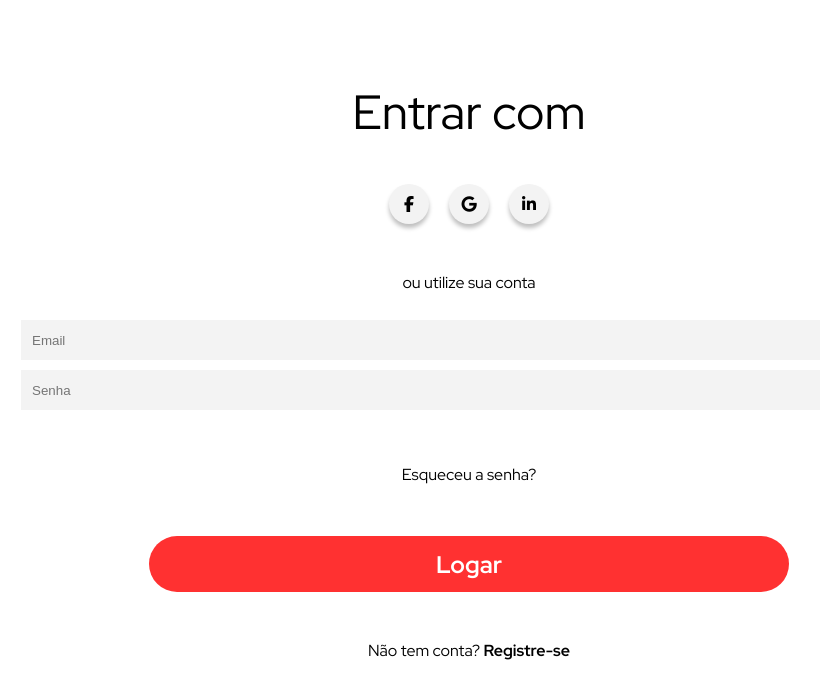
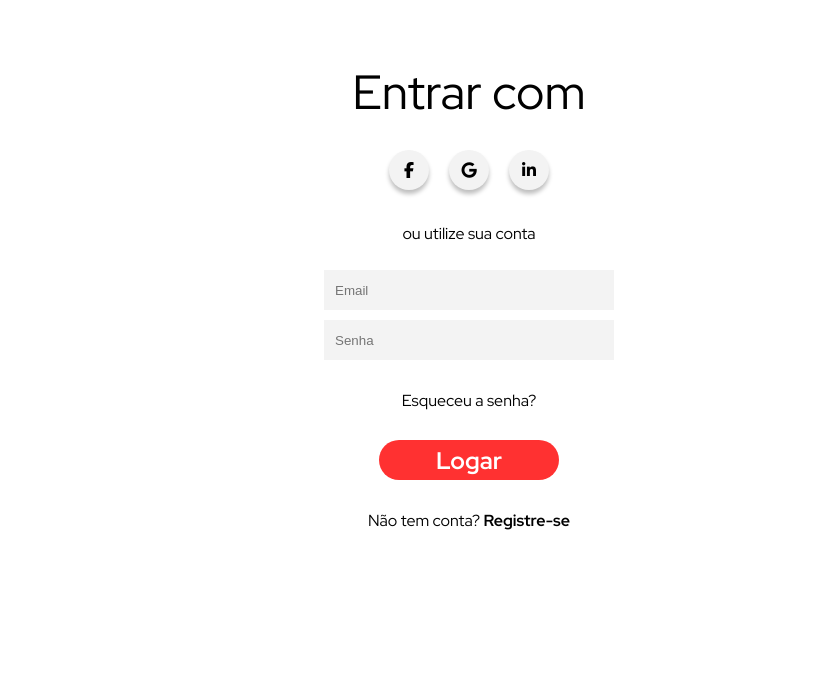
Before and after one commit to guinunes02/login, a plain HTML site: page index.html in a window 1280 px wide. Shown: the whole page, without its empty margins (171-991 px from the left). Drawn offline with Linux system fonts and the light colour scheme.

Commit message:
atualização

```diff
--- a/assets/css/criarconta.css
+++ b/assets/css/criarconta.css
@@ -23,8 +23,8 @@ a {
 .entrar {
     position: absolute;
     font-size: 300%;
-    left: 50%;
-    top: 17%;
+      left: 50%;
+    top: 60px;
     transform: translateX(-50%);
     width: 270px;
     text-align: center;
@@ -38,7 +38,7 @@ a {
     align-items: center;
     width: 50%;
     height: 40px;
-    top: 30%;
+    top: 150px;    ;
     left: 50%;
     transform: translateX(-50%);
     gap: 20px;
@@ -66,8 +66,9 @@ a {
 form {
     display: flex;
     flex-direction: column;
+    align-items: center;
     position: absolute;
-    top: 46%;
+  top: 270px;
     left: 50%;
     transform: translateX(-50%);
     width: 77%;
@@ -77,15 +78,15 @@ form {
 
 input {
     background-color: #F3F3F3;
-    width: 100%;
-    height: 39px;
+      width: 290px;
+    height: 40px;
     border: 1px solid #F3F3F3;
     padding-left: 10px;
 }
 
 span {
     position: absolute;
-    top: 39%;
+   top: 223px;
     left: 50%;
     transform: translateX(-50%);
     color: white;
@@ -96,11 +97,11 @@ span {
     align-items: center;
     justify-content: center;
     background-color: var(--primary-color);
-    width: 50%;
-    height: 6%;
+    width: 180px;
+    height: 40px;
     border-radius: 30px;
     position: absolute;
-    top: 72%;
+ top: 440px;
     left: 50%;
     transform: translateX(-50%);
     text-align: center;
@@ -116,7 +117,7 @@ span {
     gap: 5px;
     position: absolute;
     width: 100%;
-    top: 81%;
+     top: 510px;
     left: 50%;
     transform: translateX(-50%);
     color: white;
--- a/assets/css/style.css
+++ b/assets/css/style.css
@@ -24,7 +24,7 @@ a {
     position: absolute;
     font-size: 300%;
     left: 50%;
-    top: 10%;
+    top: 60px;
     transform: translateX(-50%);
     width: 270px;
     text-align: center;
@@ -35,9 +35,9 @@ a {
     position: absolute;
     justify-content: center;
     align-items: center;
-    width: 50%;
+    width: 168px;
     height: 40px;
-    top: 23%    ;
+    top: 150px;    ;
     left: 50%;
     transform: translateX(-50%);
     gap: 20px;
@@ -66,17 +66,17 @@ form {
     display: flex;
     flex-direction: column;
     position: absolute;
-    top: 40%;
+    top: 270px;
     left: 50%;
     transform: translateX(-50%);
-    width: 70%;
+    width: 290px;
     gap: 10%;
     gap: 10px;
 }
 
 input {
     background-color: #F3F3F3;
-    width: 100%;
+    width: 290px;
     height: 40px;
     border: 1px solid #F3F3F3;
     padding-left: 10px;
@@ -84,14 +84,14 @@ input {
 
 span {
     position: absolute;
-    top: 34%;
+    top: 223px;
     left: 50%;
     transform: translateX(-50%);
 }
 
 .texto-esqueceu-senha {
     position: absolute;
-    top: 58%;
+    top: 390px;
     left: 50%;
     transform: translateX(-50%);
 }
@@ -101,11 +101,11 @@ span {
     align-items: center;
     justify-content: center;
     background-color: var(--primary-color);
-    width: 50%;
-    height: 7%;
+    width: 180px;
+    height: 40px;
     border-radius: 30px;
     position: absolute;
-    top: 67%;
+    top: 440px;
     left: 50%;
     transform: translateX(-50%);
     text-align: center;
@@ -121,7 +121,7 @@ span {
     gap: 5px;
     position: absolute;
     width: 100%;
-    top: 80%;
+    top: 510px;
     left: 50%;
     transform: translateX(-50%);
 }
```
